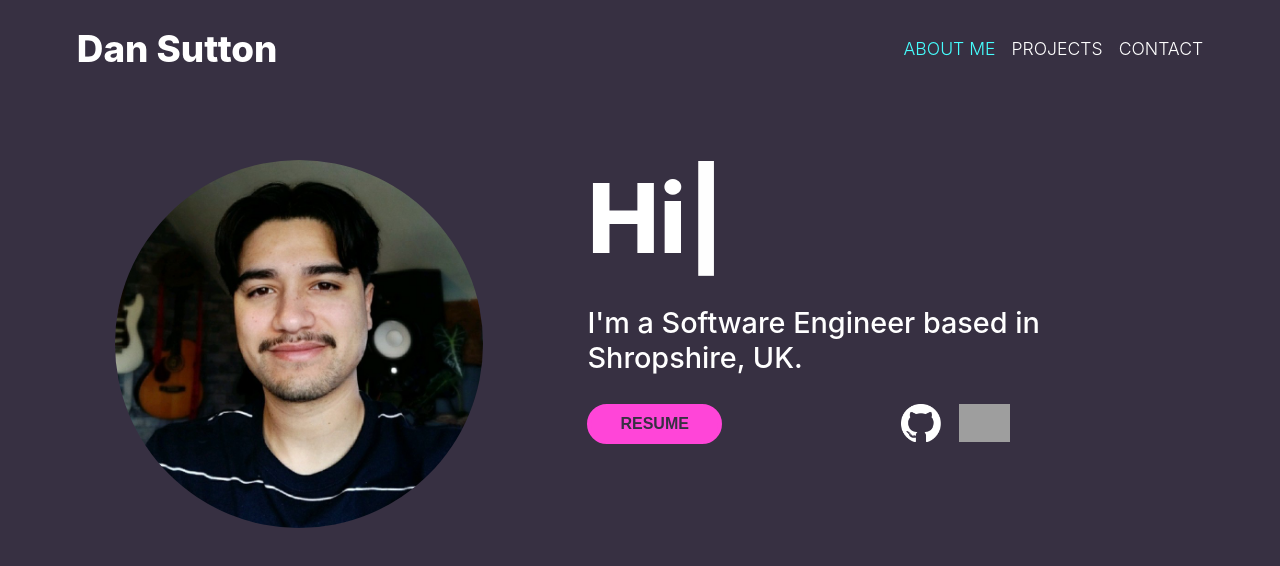
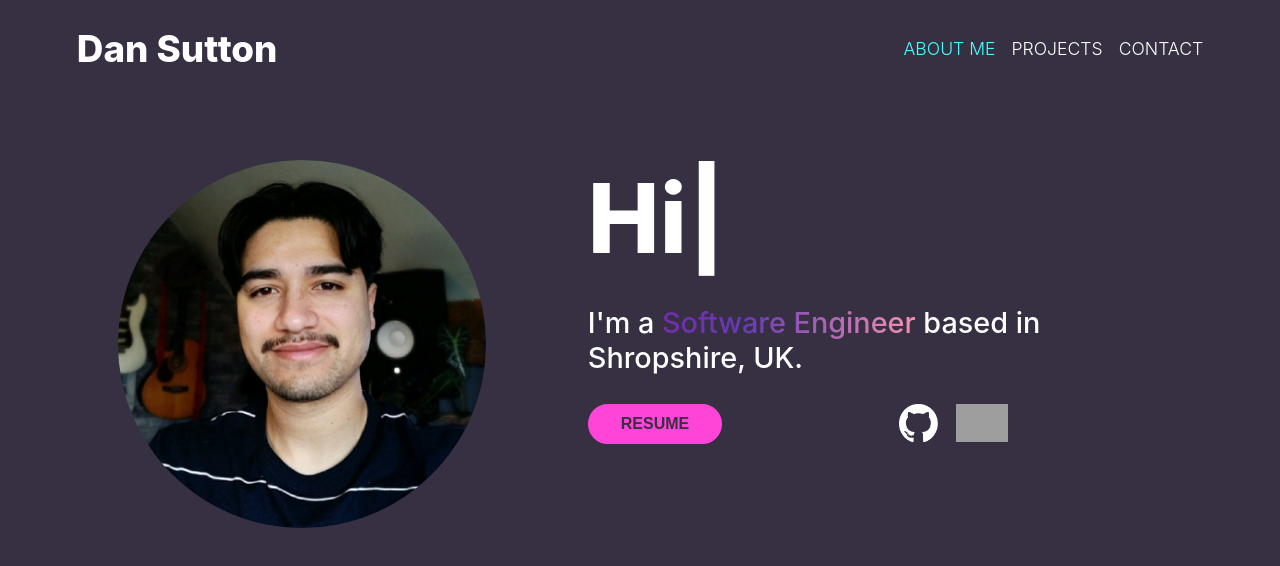
Before and after one commit to Dan-Sutton/dan-sutton-portfolio, a React (Create React App) app: page / in a window 1280 px wide. Shown: the top 566 px of the page. Built offline with nearby package versions, Linux system fonts and the light colour scheme; grey boxes are pictures that could not be loaded.

Commit message:
animated text

```diff
--- a/src/Home/Home.js
+++ b/src/Home/Home.js
@@ -26,7 +26,10 @@ function Home(props) {
             />
           </div>
 
-          <p>I'm a Software Engineer based in Shropshire, UK. </p>
+          <p>
+            I'm a <span className="magic">Software Engineer</span> based in
+            Shropshire, UK.
+          </p>
           <div className="home-buttons">
             <button className="resume-button" onClick={() => openResume()}>
               RESUME
--- a/src/Home/home.css
+++ b/src/Home/home.css
@@ -1,3 +1,9 @@
+:root {
+  --purple: rgb(123, 31, 162);
+  --violet: rgb(103, 58, 183);
+  --pink: rgb(244, 143, 177);
+}
+
 .home-content-row {
   padding-top: 5%;
   display: flex;
@@ -65,3 +71,28 @@
 .ghlogo {
   margin-right: 20%;
 }
+
+@keyframes background-pan {
+  from {
+    background-position: 0% center;
+  }
+
+  to {
+    background-position: -200% center;
+  }
+}
+
+p > .magic {
+  animation: background-pan 3s linear infinite;
+  background: linear-gradient(
+    to right,
+    var(--purple),
+    var(--violet),
+    var(--pink),
+    var(--purple)
+  );
+  background-size: 200%;
+  white-space: nowrap;
+  -webkit-background-clip: text;
+  -webkit-text-fill-color: transparent;
+}
```
Also changed, not shown: src/Projects/projects.css (line endings or trailing spaces).
